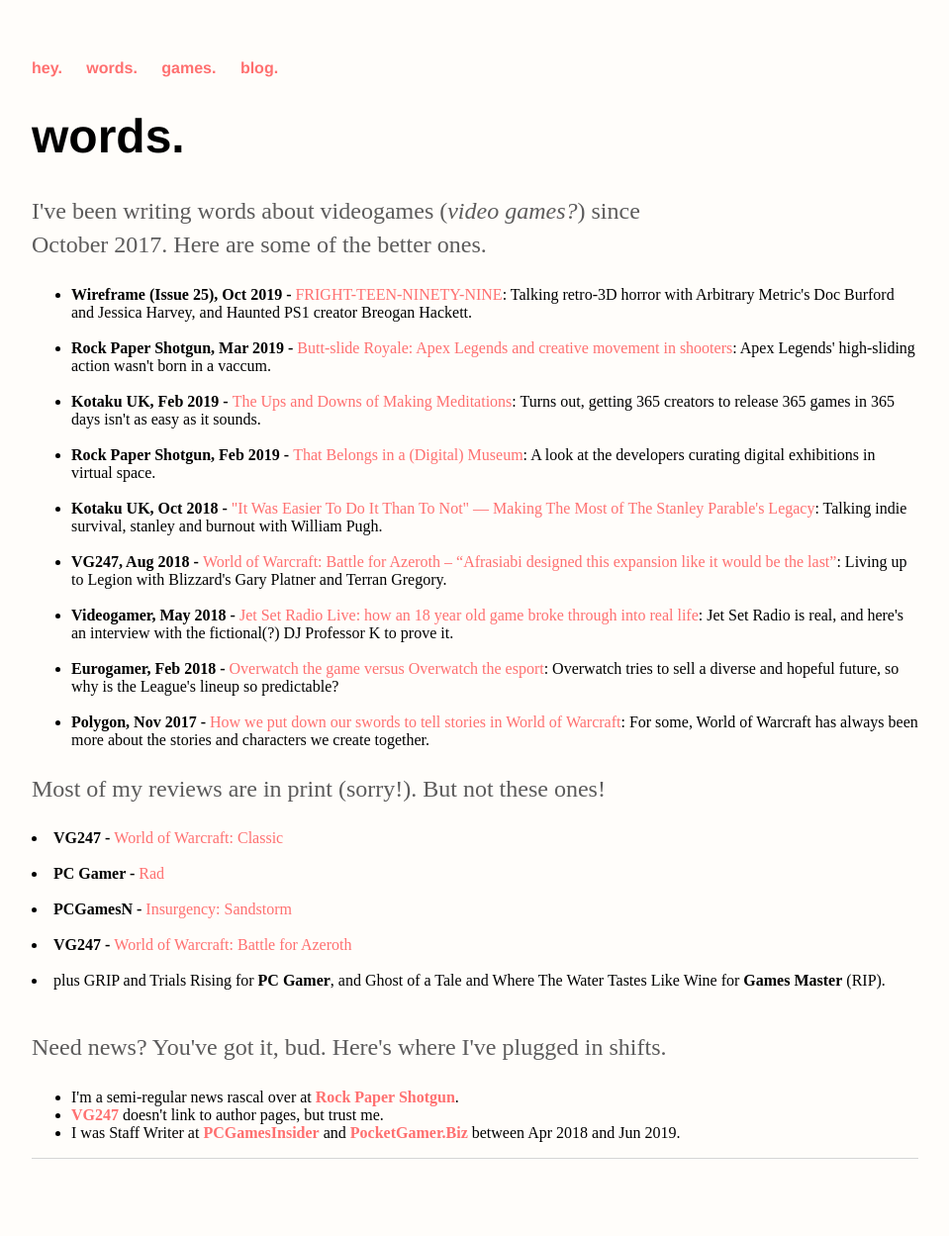
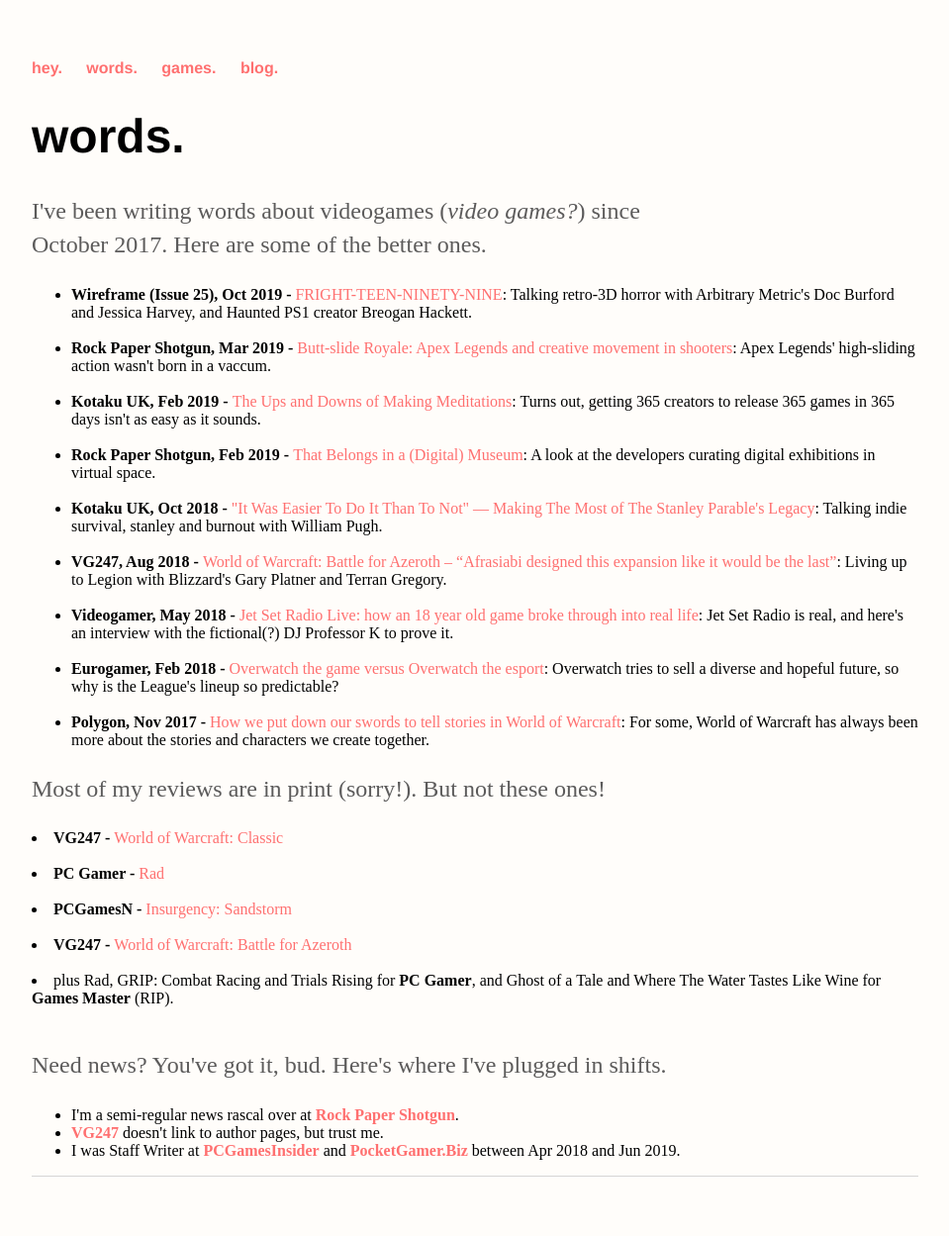
Before and after one commit to ScarletCatalie/ScarletCatalie.github.io, a Jekyll site: the page built from about/index.html, in a window 1280 px wide. Shown: the whole page at 99% size, without its empty margins (160-1119 px from the left). Built offline with Jekyll 4.4.1, drawn with Linux system fonts in a browser that asks for light colours.

Commit message:
Update index.html

```diff
--- a/about/index.html
+++ b/about/index.html
@@ -56,7 +56,7 @@
 			<li><b>VG247 - </b><a href="https://www.vg247.com/2018/08/16/world-warcraft-battle-azeroth-review/">World of Warcraft: Battle for Azeroth</a>
 			</li>
 			<br>
-			<li>plus GRIP and Trials Rising for <b>PC Gamer</b>, and Ghost of a Tale and Where The Water Tastes Like Wine for <b>Games Master</b> (RIP).
+			<li>plus Rad, GRIP: Combat Racing and Trials Rising for <b>PC Gamer</b>, and Ghost of a Tale and Where The Water Tastes Like Wine for <b>Games Master</b> (RIP).
 			</li><br>
 
 
```
